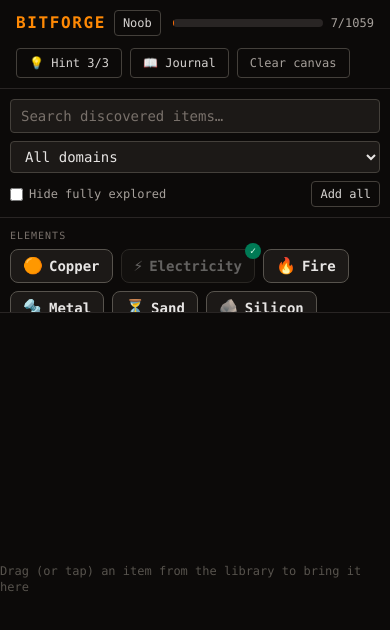
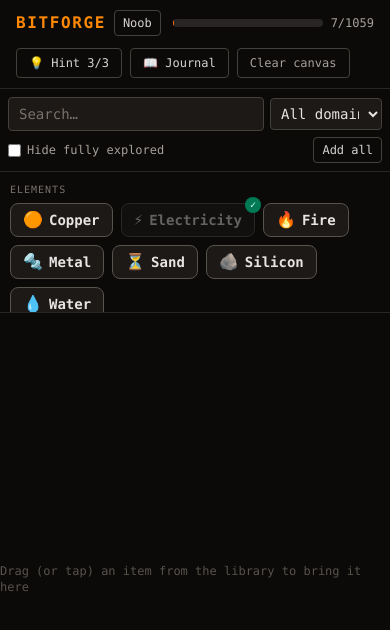
Before and after one commit to sweedee/bitforge, a React (Vite) app: page / in a window 390 px wide. Shown: the top 630 px of the page. Built offline with nearby package versions, Linux system fonts and the light colour scheme.

Commit message:
Compact sidebar filter controls to give item list more room on mobile
Search input and domain dropdown now share a row, and the checkbox
shares a row with Add all, freeing up vertical space for the item
grid within the fixed-height mobile sidebar.

```diff
--- a/src/components/Sidebar/index.tsx
+++ b/src/components/Sidebar/index.tsx
@@ -109,17 +109,18 @@
 
   return (
     <div className="flex flex-col h-full min-h-0">
-      <div className="p-2.5 border-b border-stone-800 shrink-0 flex flex-col gap-2">
+      <div className="p-2 border-b border-stone-800 shrink-0 flex flex-col gap-1.5">
+        <div className="flex items-center gap-1.5">
           <input
             value={query}
             onChange={(e) => setQuery(e.target.value)}
-          placeholder="Search discovered items…"
-          className="w-full px-2.5 py-1.5 text-sm rounded border border-stone-700 bg-stone-900 text-stone-200 placeholder:text-stone-500 focus:outline-none focus:border-orange-500"
+            placeholder="Search…"
+            className="flex-1 min-w-0 px-2.5 py-1.5 text-sm rounded border border-stone-700 bg-stone-900 text-stone-200 placeholder:text-stone-500 focus:outline-none focus:border-orange-500"
           />
           <select
             value={categoryFilter}
             onChange={(e) => setCategoryFilter(e.target.value as Category | 'all')}
-          className="w-full px-2.5 py-1.5 text-sm rounded border border-stone-700 bg-stone-900 text-stone-200 focus:outline-none focus:border-orange-500"
+            className="w-28 shrink-0 px-1.5 py-1.5 text-sm rounded border border-stone-700 bg-stone-900 text-stone-200 focus:outline-none focus:border-orange-500"
           >
             <option value="all">All domains</option>
             {CATEGORY_ORDER.filter((category) => availableCategories.includes(category)).map((category) => (
@@ -128,15 +129,16 @@
               </option>
             ))}
           </select>
+        </div>
         <div className="flex items-center justify-between gap-2">
-          <label className="flex items-center gap-1.5 text-xs text-stone-400 select-none cursor-pointer">
+          <label className="flex items-center gap-1.5 text-xs text-stone-400 select-none cursor-pointer min-w-0">
             <input
               type="checkbox"
               checked={hideExhausted}
               onChange={(e) => setHideExhausted(e.target.checked)}
-              className="accent-orange-500"
+              className="accent-orange-500 shrink-0"
             />
-            Hide fully explored
+            <span className="truncate">Hide fully explored</span>
           </label>
           <button
             onClick={handleAddAll}
```
Lines whose indentation alone changed are shown as unchanged.
